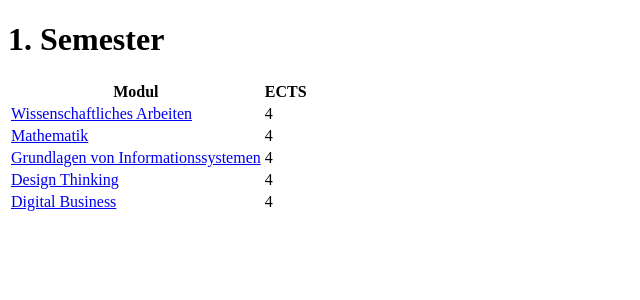
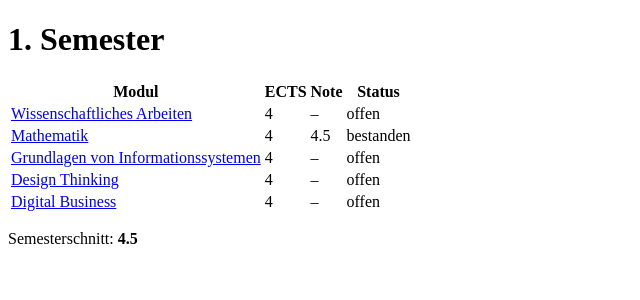
Before and after one commit to JoshuaTheBaum/SemesterprojektJoshua, a Flask app: page /semester/1 in a window 1280 px wide. Shown: the part 26-326 px from the top of the page, without its empty margins (0-640 px from the left). Run offline with Flask 3, Linux system fonts and the light colour scheme; data comes from the database, SQL or seed files in the repository.

Commit message:
Berechnung Versuch 1

```diff
--- /dev/null
+++ b/berechnung.py
@@ -0,0 +1,43 @@
+def modulnote(nachweise):
+    """Berechnet die gewichtete Modulnote.
+
+    Gibt None zurück, wenn noch eine Note offen ist oder die
+    Gewichtungen zusammen nicht 100 % ergeben.
+    """
+    summe_gewicht = 0
+    summe_noten = 0
+    for n in nachweise:
+        if n.note is None:
+            return None
+        summe_gewicht = summe_gewicht + n.gewicht
+        summe_noten = summe_noten + n.note * n.gewicht
+
+    if summe_gewicht != 100:
+        return None
+    return round(summe_noten / 100, 2)
+
+
+def status(note):
+    """Gibt den Status eines Moduls als Text zurück."""
+    if note is None:
+        return "offen"
+    if note >= 4:
+        return "bestanden"
+    return "nicht bestanden"
+
+
+def semesterschnitt(zeilen):
+    """Berechnet den ECTS-gewichteten Schnitt aller Module mit Note.
+
+    zeilen ist eine Liste von Dicts mit den Schlüsseln 'modul' und 'note'.
+    """
+    summe_ects = 0
+    summe_noten = 0
+    for z in zeilen:
+        if z["note"] is not None:
+            summe_ects = summe_ects + z["modul"].ects
+            summe_noten = summe_noten + z["note"] * z["modul"].ects
+
+    if summe_ects == 0:
+        return None
+    return round(summe_noten / summe_ects, 2)
--- a/main.py
+++ b/main.py
@@ -1,6 +1,7 @@
 from flask import Flask, render_template
 from models import Session, Semester, Modul, Leistungsnachweis
 import daten
+import berechnung
 
 app = Flask(__name__)
 daten.beispieldaten_einfuegen()
@@ -16,14 +17,25 @@ def index():
 
 @app.route("/semester/<int:id>")
 def semester_ansicht(id):
-    """Zeigt alle Module eines Semesters."""
+    """Zeigt alle Module eines Semesters mit Note, Status und Semesterschnitt."""
     with Session() as session:
         gefunden = session.query(Semester).filter(Semester.id == id).first()
         if gefunden is None:
             return "Semester nicht gefunden", 404
 
         module_liste = session.query(Modul).filter(Modul.semester_id == id).all()
-        return render_template("semester.html", semester=gefunden, module=module_liste)
+
+        # Für jedes Modul die Note und den Status berechnen
+        zeilen = []
+        for m in module_liste:
+            nachweise = session.query(Leistungsnachweis).filter(
+                Leistungsnachweis.modul_id == m.id).all()
+            note = berechnung.modulnote(nachweise)
+            zeilen.append({"modul": m, "note": note, "status": berechnung.status(note)})
+
+        schnitt = berechnung.semesterschnitt(zeilen)
+        return render_template("semester.html", semester=gefunden,
+                               zeilen=zeilen, schnitt=schnitt)
 
 
 @app.route("/modul/<int:id>")
@@ -36,7 +48,9 @@ def modul_ansicht(id):
 
         nachweise = session.query(Leistungsnachweis).filter(
             Leistungsnachweis.modul_id == id).all()
-        return render_template("modul.html", modul=modul, nachweise=nachweise)
+        note = berechnung.modulnote(nachweise)
+        return render_template("modul.html", modul=modul, nachweise=nachweise,
+                               note=note, status=berechnung.status(note))
 
 @app.errorhandler(404)
 def not_found(error):
--- a/templates/modul.html
+++ b/templates/modul.html
@@ -3,6 +3,12 @@
 {% block content %}
 <h1>{{ modul.name }}</h1>
 <p>ECTS: {{ modul.ects }}</p>
+
+<p>
+    Modulnote:
+    {% if note is none %}noch nicht berechenbar{% else %}<strong>{{ note }}</strong>{% endif %}
+    ({{ status }})
+</p>
 
 <table>
     <tr>
--- a/templates/semester.html
+++ b/templates/semester.html
@@ -7,12 +7,21 @@
     <tr>
         <th>Modul</th>
         <th>ECTS</th>
+        <th>Note</th>
+        <th>Status</th>
     </tr>
-    {% for m in module %}
+    {% for z in zeilen %}
     <tr>
-        <td><a href="{{ url_for('modul_ansicht', id=m.id) }}">{{ m.name }}</a></td>
-        <td>{{ m.ects }}</td>
+        <td><a href="{{ url_for('modul_ansicht', id=z.modul.id) }}">{{ z.modul.name }}</a></td>
+        <td>{{ z.modul.ects }}</td>
+        <td>{% if z.note is none %}–{% else %}{{ z.note }}{% endif %}</td>
+        <td>{{ z.status }}</td>
     </tr>
     {% endfor %}
 </table>
+
+<p>
+    Semesterschnitt:
+    {% if schnitt is none %}noch keine Noten{% else %}<strong>{{ schnitt }}</strong>{% endif %}
+</p>
 {% endblock %}
```
